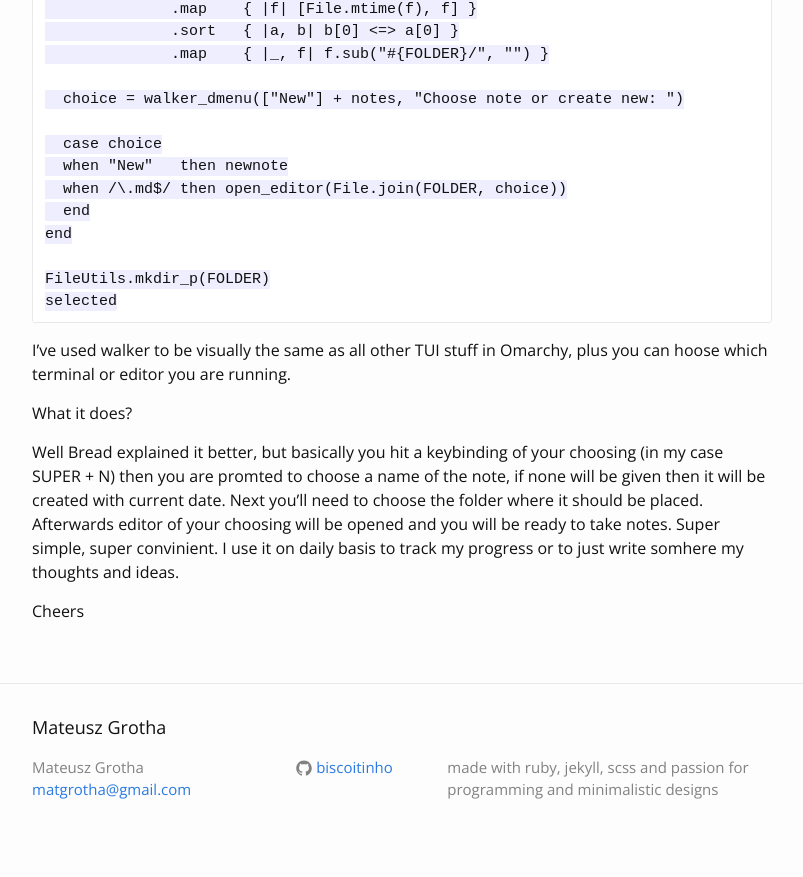
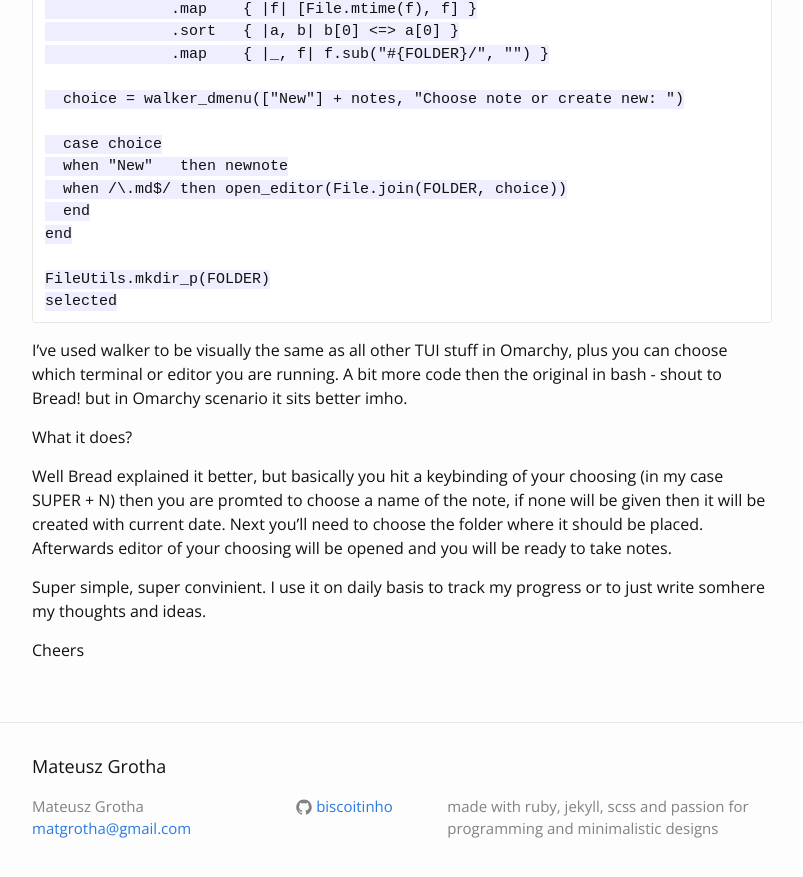
Before and after one commit to biscoitinho/biscoitinho.github.io, a Jekyll site: the page built from _posts/2026-02-26-Notes-for-Omarchy.markdown, in a window 1280 px wide and 900 px high, scrolled down 1409 px. Shown: the top 877 px of the window, without its empty margins (238-1041 px from the left). Built offline with Jekyll 4.4.1, drawn with Linux system fonts in a browser that asks for light colours.

Commit message:
a bit of polishing

````diff
--- a/_posts/2026-02-26-Notes-for-Omarchy.markdown
+++ b/_posts/2026-02-26-Notes-for-Omarchy.markdown
@@ -77,7 +77,8 @@ FileUtils.mkdir_p(FOLDER)
 selected
 ```
 
-I've used walker to be visually the same as all other TUI stuff in Omarchy, plus you can hoose which terminal or editor you are running.
+I've used walker to be visually the same as all other TUI stuff in Omarchy, plus you can choose which terminal or editor you are running.
+A bit more code then the original in bash - shout to Bread! but in Omarchy scenario it sits better imho.
 
 
 What it does?
@@ -86,6 +87,8 @@ What it does?
 Well Bread explained it better, but basically you hit a keybinding of your choosing (in my case SUPER + N) then you are
 promted to choose a name of the note, if none will be given then it will be created with current date. Next you'll need to choose the
 folder where it should be placed. Afterwards editor of your choosing will be opened and you will be ready to take notes.
+
+
 Super simple, super convinient. I use it on daily basis to track my progress or to just write somhere my thoughts and ideas.
 
 
````
